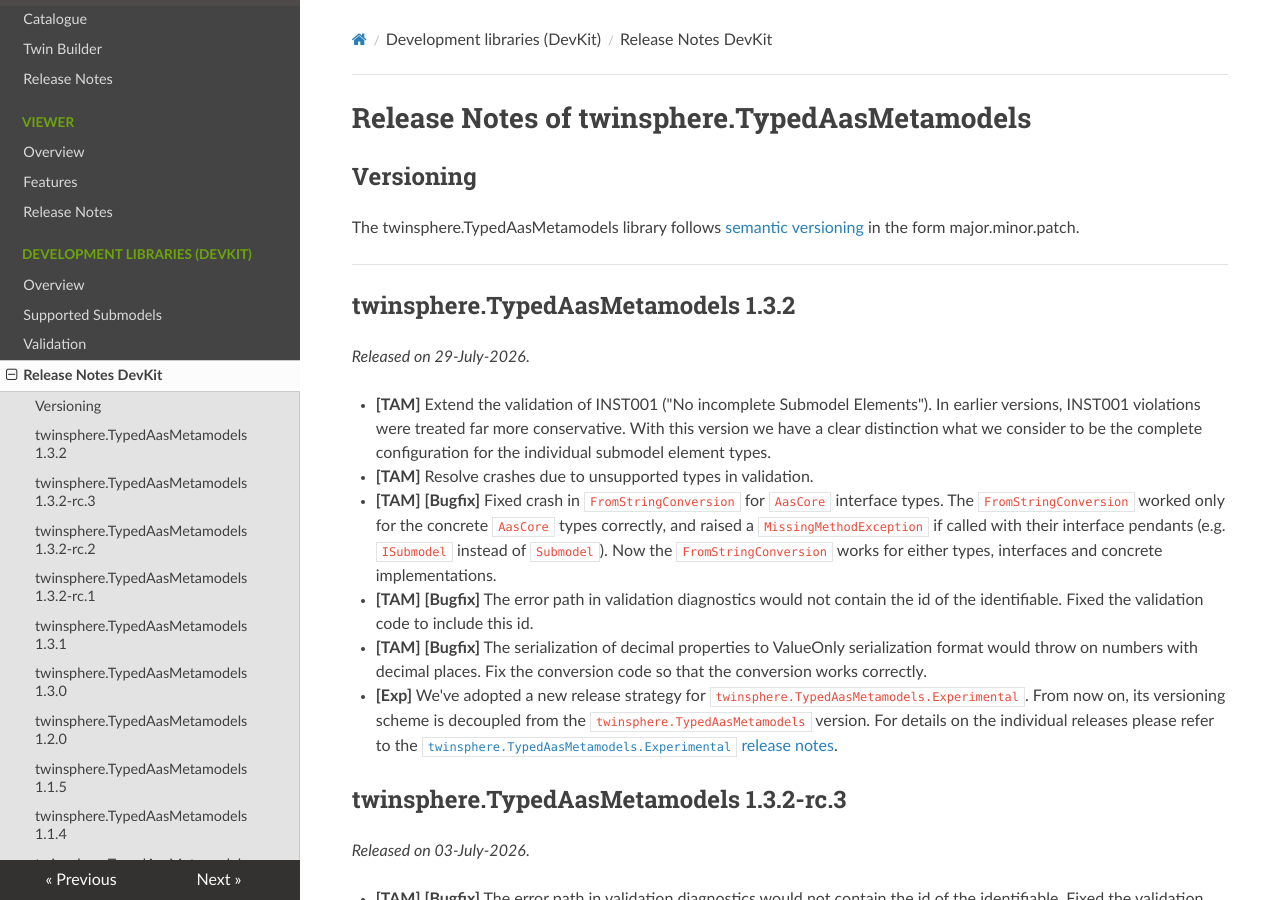
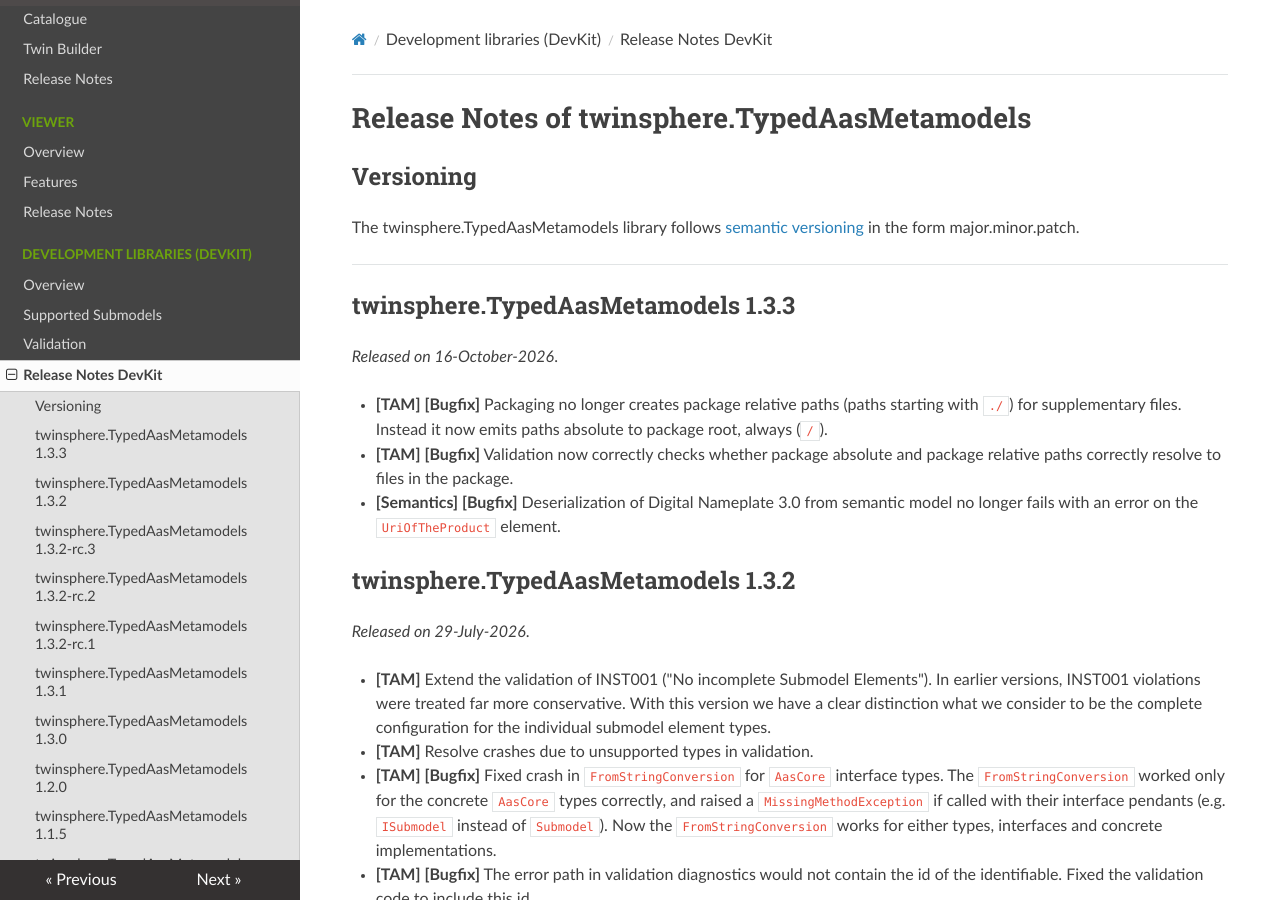
Before and after one commit to twinsphere/twinsphere.github.io, an MkDocs documentation site: the page built from docs/typed-aas-metamodels-release_notes.md, in a window 1280 px wide and 900 px high. Built offline with MkDocs 1.6.1, drawn with Linux system fonts in a browser that asks for light colours; nearby versions of some CDN libraries.

Commit message:
feat(tam): release 1.3.3
Add release notes for twinsphere.TypedAasMetamodels 1.3.3.

```diff
--- a/docs/typed-aas-metamodels-release_notes.md
+++ b/docs/typed-aas-metamodels-release_notes.md
@@ -7,6 +7,17 @@ The twinsphere.TypedAasMetamodels library follows [semantic versioning](https://
 ---
 
 <!--markdownlint-disable no-emphasis-as-heading -->
+
+## twinsphere.TypedAasMetamodels 1.3.3
+
+*Released on 16-October-2026*.
+
+- **[TAM] [Bugfix]** Packaging no longer creates package relative paths (paths starting with `./`) for supplementary
+  files. Instead it now emits paths absolute to package root, always (`/`).
+- **[TAM] [Bugfix]** Validation now correctly checks whether package absolute and package relative paths correctly
+  resolve to files in the package.
+- **[Semantics] [Bugfix]** Deserialization of Digital Nameplate 3.0 from semantic model no longer fails with an error
+  on the `UriOfTheProduct` element.
 
 ## twinsphere.TypedAasMetamodels 1.3.2
 
```
